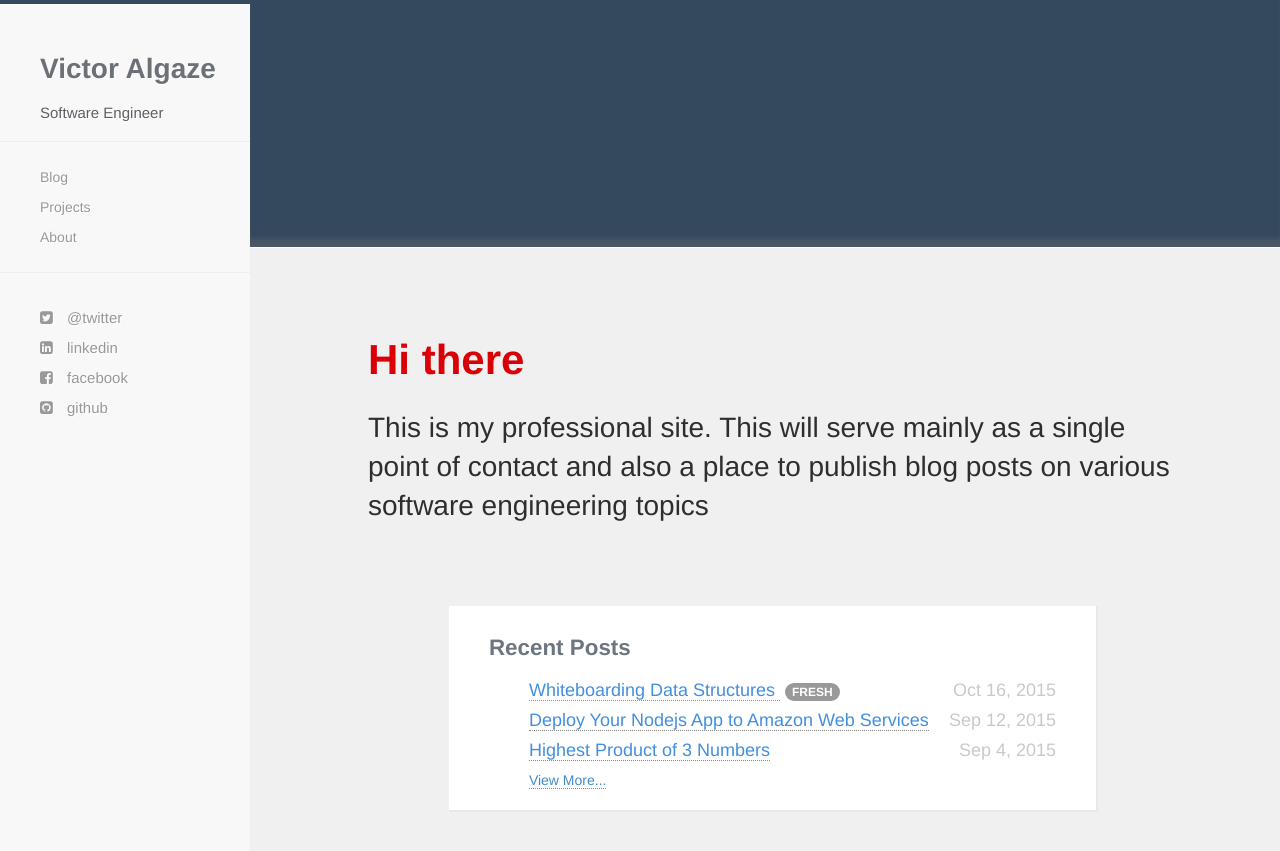
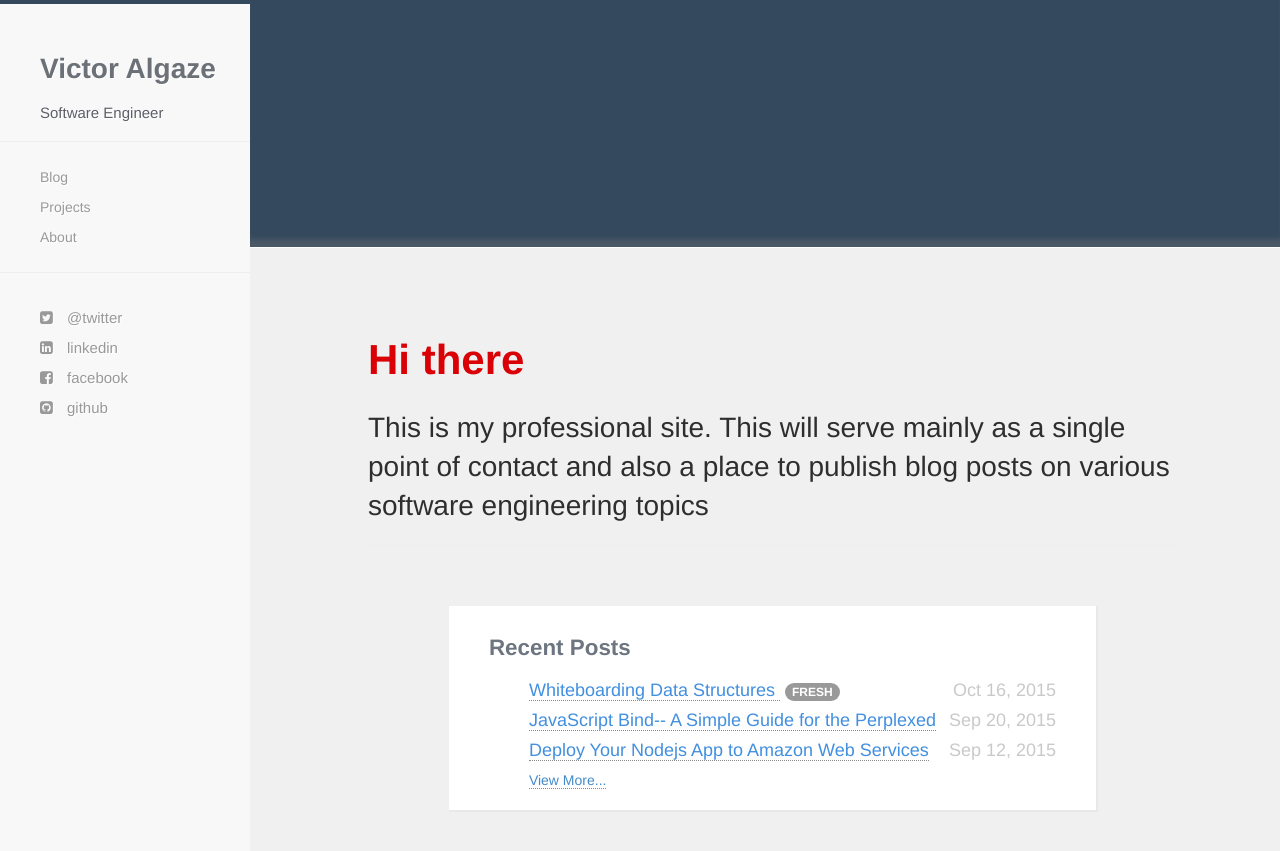
Before and after one commit to valgaze/valgaze.github.io, a Jekyll site: the page built from index.html, in a window 1280 px wide and 900 px high, scrolled down 456 px. Shown: the top 851 px of the window. Built offline with Jekyll 4.4.1, drawn with Linux system fonts in a browser that asks for light colours; nearby versions of some CDN libraries; Markdown is read by kramdown in place of the engine named in the settings; a file with an impossible date is left out.

Commit message:
Fix date

```diff
--- a/_posts/2015-09-17-javascript-bind.md
+++ b/_posts/2015-09-17-javascript-bind.md
@@ -2,7 +2,7 @@
 published: true
 title: "JavaScript Bind-- A Simple Guide for the Perplexed"
 author: victor
-date: {}
+date: 2015-09-20
 ---
 
 
```
